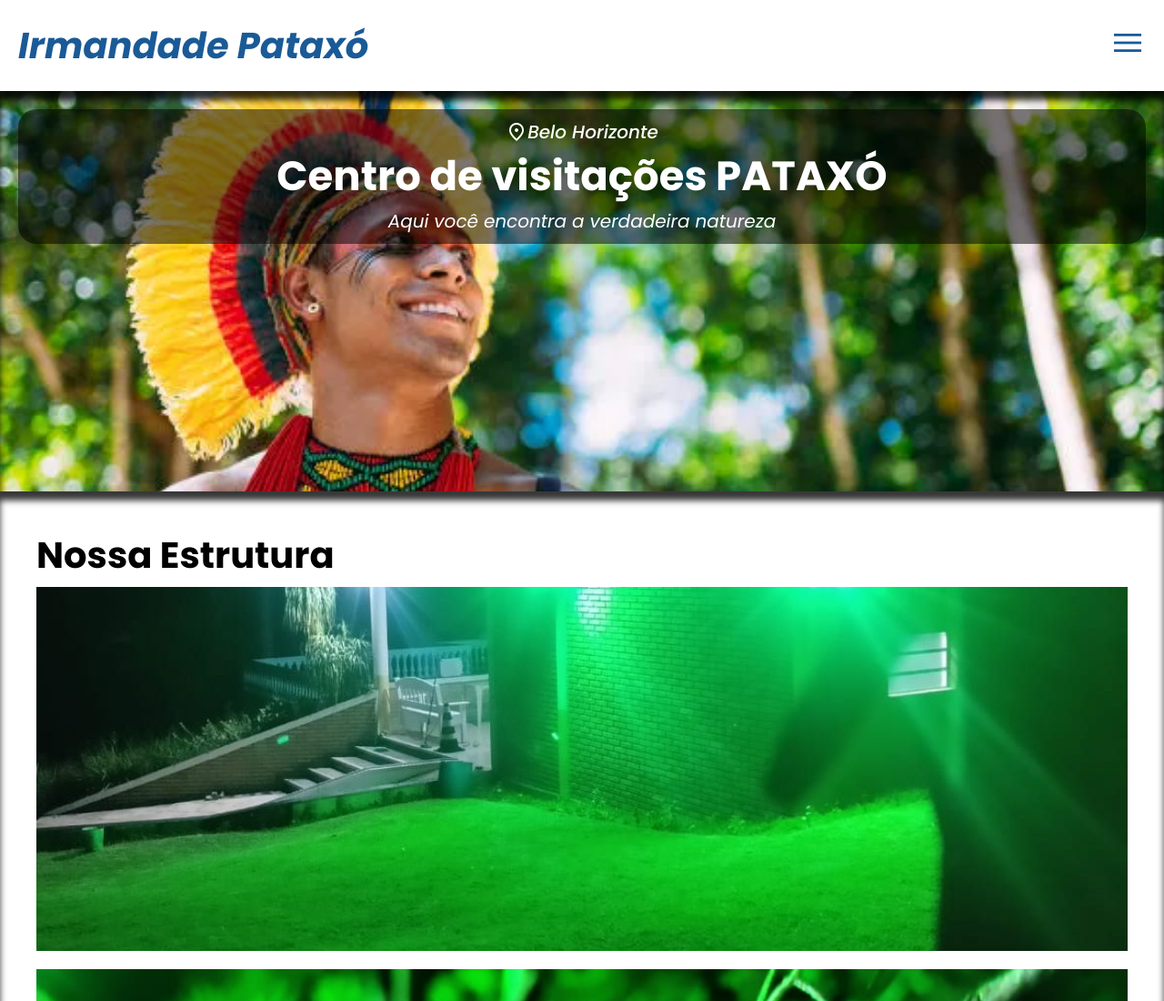
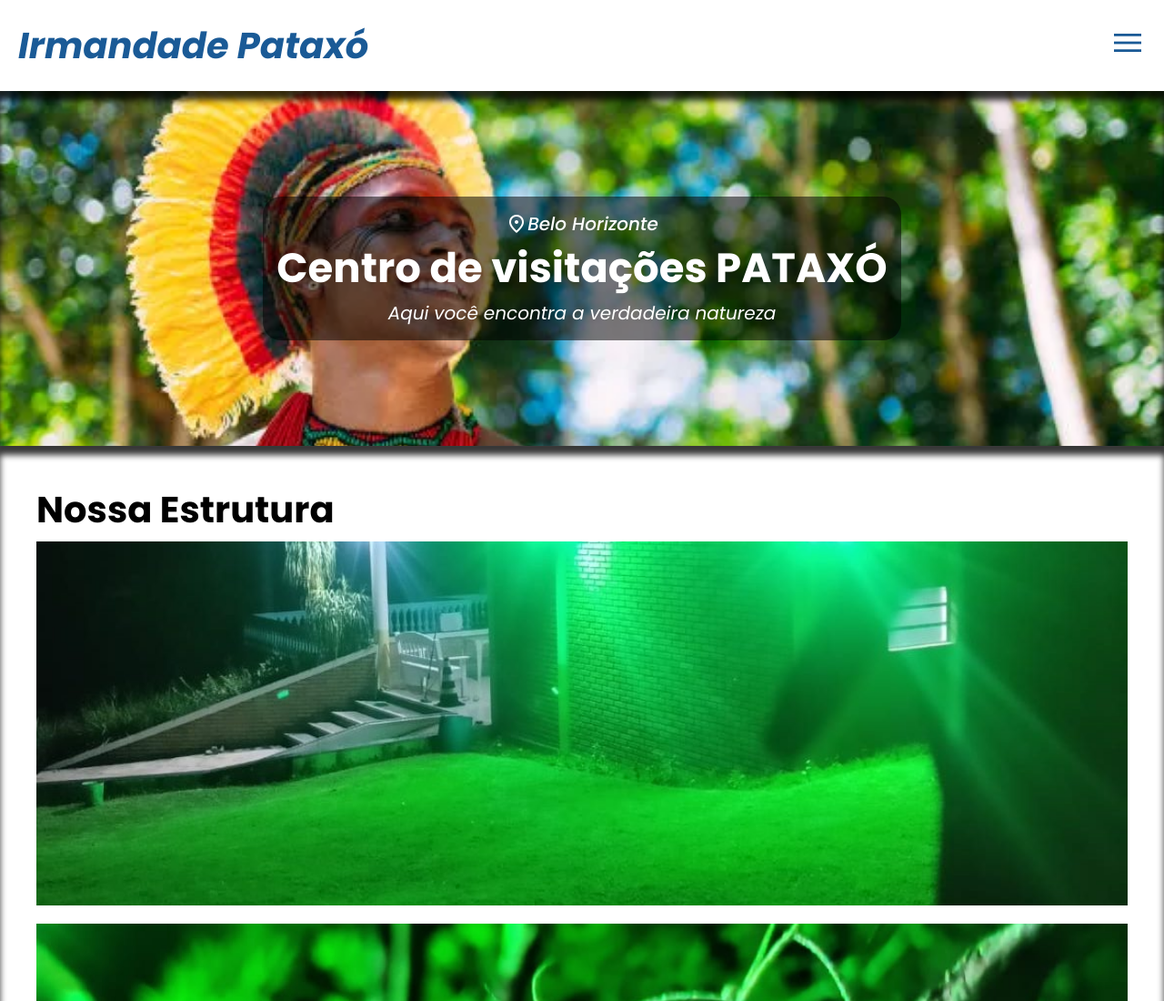
Before and after one commit to MiguelConrado/Pataxo, a plain HTML site: page index/index.html in a window 1280 px wide. Shown: the top 1100 px of the page at 91% size. Drawn offline with nearby package versions, Linux system fonts and the light colour scheme.

Commit message:
Update index.css

```diff
--- a/index/index.css
+++ b/index/index.css
@@ -5,12 +5,16 @@
     margin: 0px;
     padding: 0px;
     font-family: poppins,sans-serif;
+    zoom: 0;
 }
 :root{
     --corPrincipal:rgb(26, 90, 150);
+
 }
 
-
+body {
+    overflow-x: hidden;
+}
 
 header{
     padding: 20px;
@@ -18,6 +22,7 @@ header{
     justify-content: space-between;
     align-items: center;
     position: relative;
+    scroll-behavior: none;
 
 
     background-color: rgb(255, 255, 255);
@@ -72,7 +77,7 @@ nav{
 
 /* INICIO*/
 .inicio-container{
-    display: absolute;
+    display: flex;
     align-items: center;
     justify-content: center;
 
@@ -83,7 +88,7 @@ nav{
     background-size: cover;
     background-position: center center;
 
-    height: 400px;
+    height: 350px;
     padding: 20px;
     text-align: center;
 }
@@ -91,15 +96,17 @@ nav{
 /* -------------------- ITENS INCIO -------------------------- */
 
 .inicio-div{
+    align-items: center;
+    justify-content: center;
+
     background-color: rgba(0, 0, 0, 0.514);
-    padding: 10px;
+    padding: 15px;
     border-radius: 20px;
 
     font-size: 30px;
     color: white;
 
     transition: 1s cubic-bezier(0.175, 0.885, 0.32, 1.275), 0.3s cubic-bezier(0.175, 0.885, 0.32, 1.275);
-
 
     & a{
         color: white;
```
